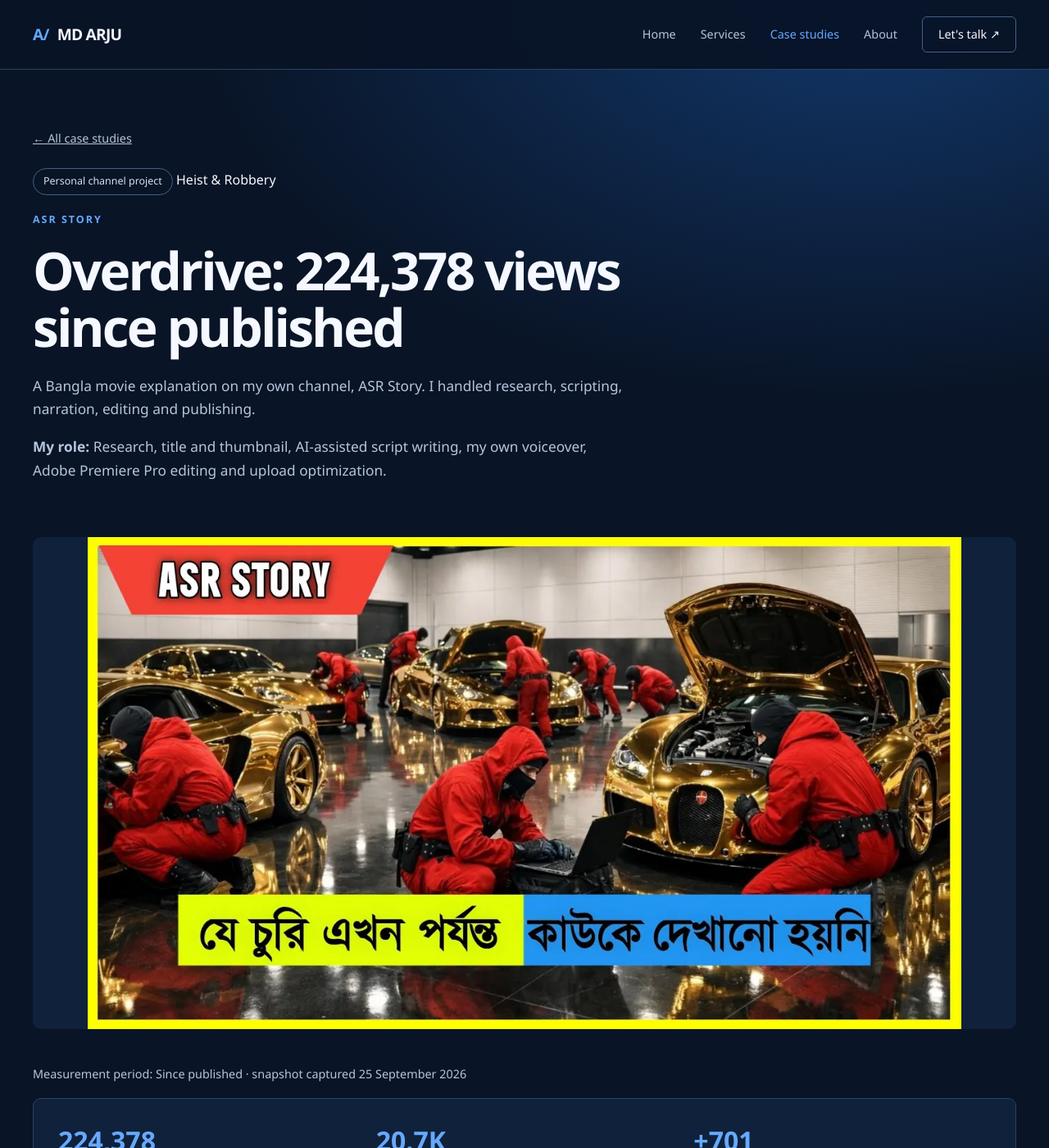
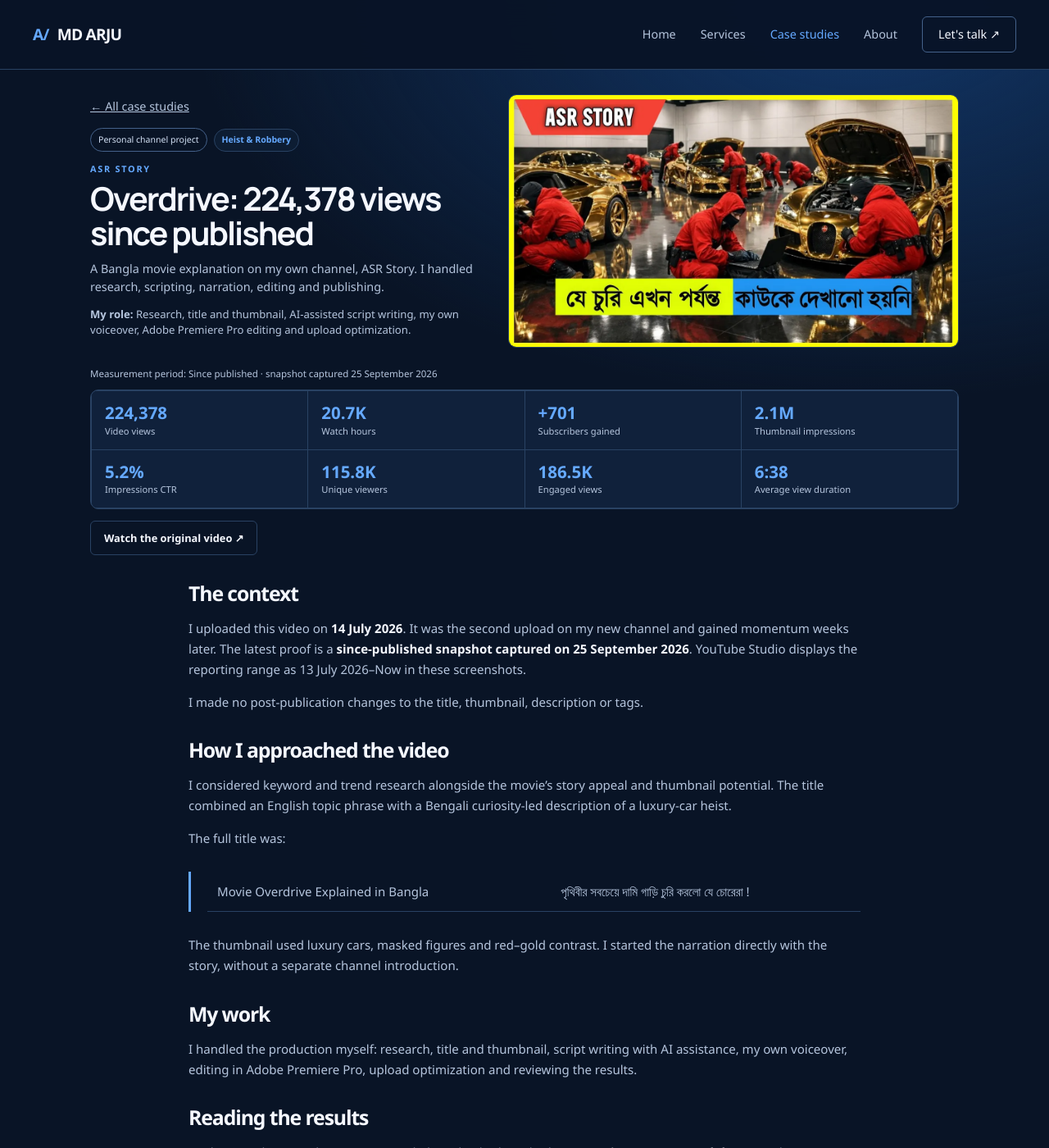
Before and after one commit to md-arju/md-arju.github.io, a Jekyll site: the page built from _case_studies/overdrive.md, in a window 1280 px wide and 1400 px high. Shown: the whole window at 82% size. Built offline with Jekyll 4.4.1, drawn with Linux system fonts in a browser that asks for light colours.

Commit message:
Style case study details like compact portfolio cards

```diff
--- a/assets/pages.css
+++ b/assets/pages.css
@@ -592,3 +592,192 @@ a.subniche-card:hover{
 @media(max-width:460px){
   .subniche-grid{grid-template-columns:1fr}
 }
+
+
+/* Compact individual case study pages */
+.case-detail{
+  width:min(1060px,100%);
+  margin:0 auto;
+}
+.case-detail-top{
+  display:grid;
+  grid-template-columns:minmax(0,.92fr) minmax(420px,1.08fr);
+  gap:42px;
+  align-items:center;
+  padding:30px 0 22px;
+}
+.case-detail-heading{
+  max-width:none;
+  padding:0;
+}
+.case-detail-heading .breadcrumb{
+  display:inline-block;
+  margin-bottom:14px;
+}
+.case-detail-tags{
+  display:flex;
+  align-items:center;
+  flex-wrap:wrap;
+  gap:8px;
+  margin:0 0 12px;
+}
+.case-detail-heading .pill{
+  margin:0;
+  font-size:.66rem;
+  padding:5px 9px;
+}
+.case-subniche{
+  display:inline-flex;
+  align-items:center;
+  min-height:28px;
+  padding:4px 9px;
+  border:1px solid var(--line);
+  border-radius:999px;
+  color:var(--accent);
+  background:#0d1d33;
+  font-size:.66rem;
+  font-weight:700;
+}
+.case-detail-heading .eyebrow{
+  margin:0 0 7px;
+  font-size:.68rem;
+  letter-spacing:.16em;
+}
+.case-detail-heading h1{
+  font-family:"Manrope","Inter",system-ui,-apple-system,"Segoe UI",sans-serif;
+  font-size:clamp(2rem,3.1vw,3rem);
+  line-height:1.04;
+  letter-spacing:-.05em;
+  margin:0 0 12px;
+}
+.case-detail-heading>p:not(.eyebrow){
+  max-width:560px;
+  margin:0 0 10px;
+  color:var(--muted);
+  font-size:.9rem;
+  line-height:1.55;
+}
+.case-detail-heading .case-role{
+  font-size:.82rem!important;
+  line-height:1.5!important;
+  margin-top:12px!important;
+}
+.case-detail-media{
+  min-width:0;
+}
+.case-detail .article-cover{
+  display:block;
+  width:100%;
+  max-width:560px;
+  max-height:none;
+  aspect-ratio:16/9;
+  object-fit:cover;
+  margin:0 0 0 auto;
+  border:1px solid var(--line);
+  border-radius:10px;
+  background:var(--surface);
+}
+.case-detail-results{
+  margin:0 0 28px;
+}
+.case-detail .measure-note{
+  margin:0 0 10px;
+  font-size:.72rem;
+}
+.case-detail .case-facts{
+  grid-template-columns:repeat(4,minmax(0,1fr));
+  gap:1px;
+  padding:1px;
+  margin:0 0 14px;
+  overflow:hidden;
+  background:var(--line);
+  border-radius:10px;
+}
+.case-detail .case-facts>div{
+  min-width:0;
+  padding:15px 16px;
+  background:var(--surface);
+}
+.case-detail .case-facts strong{
+  font-size:1.28rem;
+  line-height:1.1;
+}
+.case-detail .case-facts span{
+  display:block;
+  margin-top:4px;
+  font-size:.7rem;
+  line-height:1.25;
+}
+.case-detail .after-grid{
+  margin:0 0 24px;
+}
+.case-detail .btn{
+  min-height:42px;
+  padding:9px 16px;
+  font-size:.8rem;
+}
+.case-detail .prose{
+  max-width:820px;
+  margin:0 auto 38px;
+  font-size:.94rem;
+  line-height:1.65;
+}
+.case-detail .prose h2{
+  font-size:1.55rem;
+  margin:32px 0 12px;
+}
+.case-detail .prose h3{
+  font-size:1.1rem;
+  margin:24px 0 10px;
+}
+.case-evidence{
+  max-width:940px;
+  margin:0 auto;
+}
+.case-evidence>h2{
+  margin:0 0 14px;
+  font-family:"Manrope","Inter",system-ui,-apple-system,"Segoe UI",sans-serif;
+  font-size:1.5rem;
+  letter-spacing:-.03em;
+}
+.case-detail .gallery{
+  gap:16px;
+  margin:0 0 30px;
+}
+.case-detail .gallery img{
+  width:100%;
+  margin:0;
+}
+.case-detail .gallery figcaption{
+  font-size:.72rem;
+  line-height:1.4;
+  padding-top:7px;
+}
+.case-detail .source-note{
+  max-width:940px;
+  margin:0 auto 34px;
+  color:var(--muted);
+  font-size:.72rem;
+  line-height:1.5;
+}
+@media(max-width:960px){
+  .case-detail-top{
+    grid-template-columns:1fr;
+    gap:20px;
+  }
+  .case-detail .article-cover{
+    max-width:720px;
+    margin:0;
+  }
+  .case-detail .case-facts{
+    grid-template-columns:repeat(2,minmax(0,1fr));
+  }
+}
+@media(max-width:720px){
+  .case-detail-top{padding:24px 0 18px}
+  .case-detail-heading h1{font-size:2rem}
+  .case-detail .case-facts{grid-template-columns:repeat(2,minmax(0,1fr))}
+  .case-detail .case-facts>div{padding:12px}
+  .case-detail .case-facts strong{font-size:1.12rem}
+  .case-detail .prose{font-size:.9rem}
+}
```
